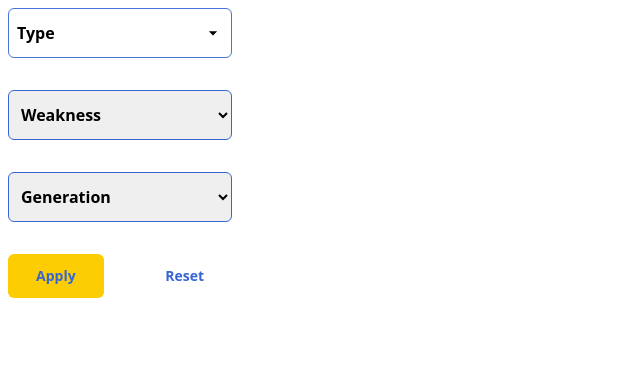
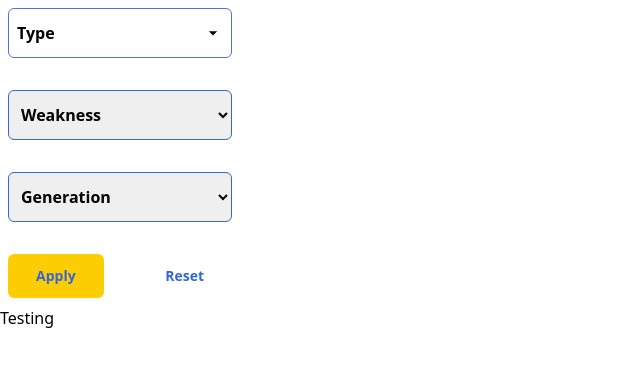
Before and after one commit to FirmanKhoiril/pokedexSquad2, a React (Vite) app in the folder pokedex/: page / in a window 1280 px wide. Shown: the top 366 px of the page, without its empty margins (0-640 px from the left). Built offline with nearby package versions, Linux system fonts and the light colour scheme.

Commit message:
testing push

```diff
--- a/pokedex/src/pages/Home.jsx
+++ b/pokedex/src/pages/Home.jsx
@@ -5,6 +5,7 @@ const Home = () => {
   return (
     <div>
       <Filter />
+      Testing
     </div>
   )
 }
```
